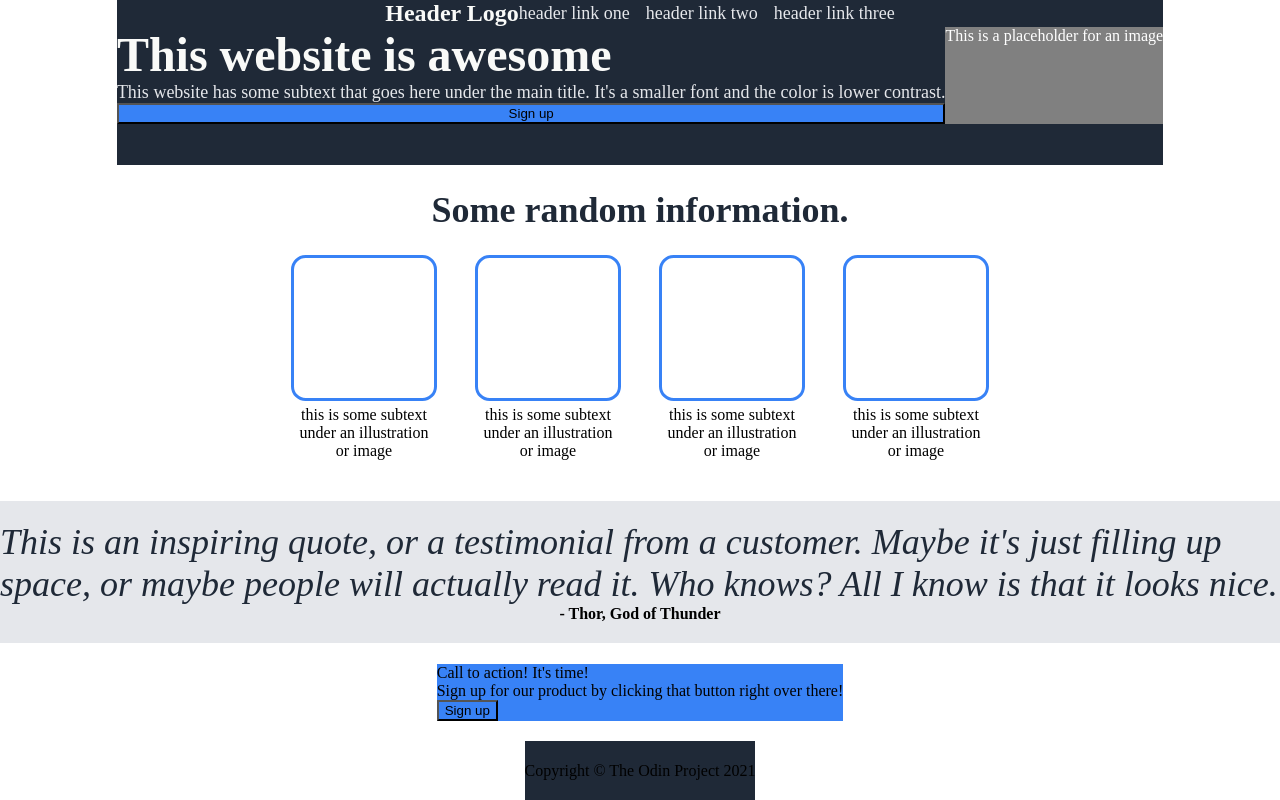
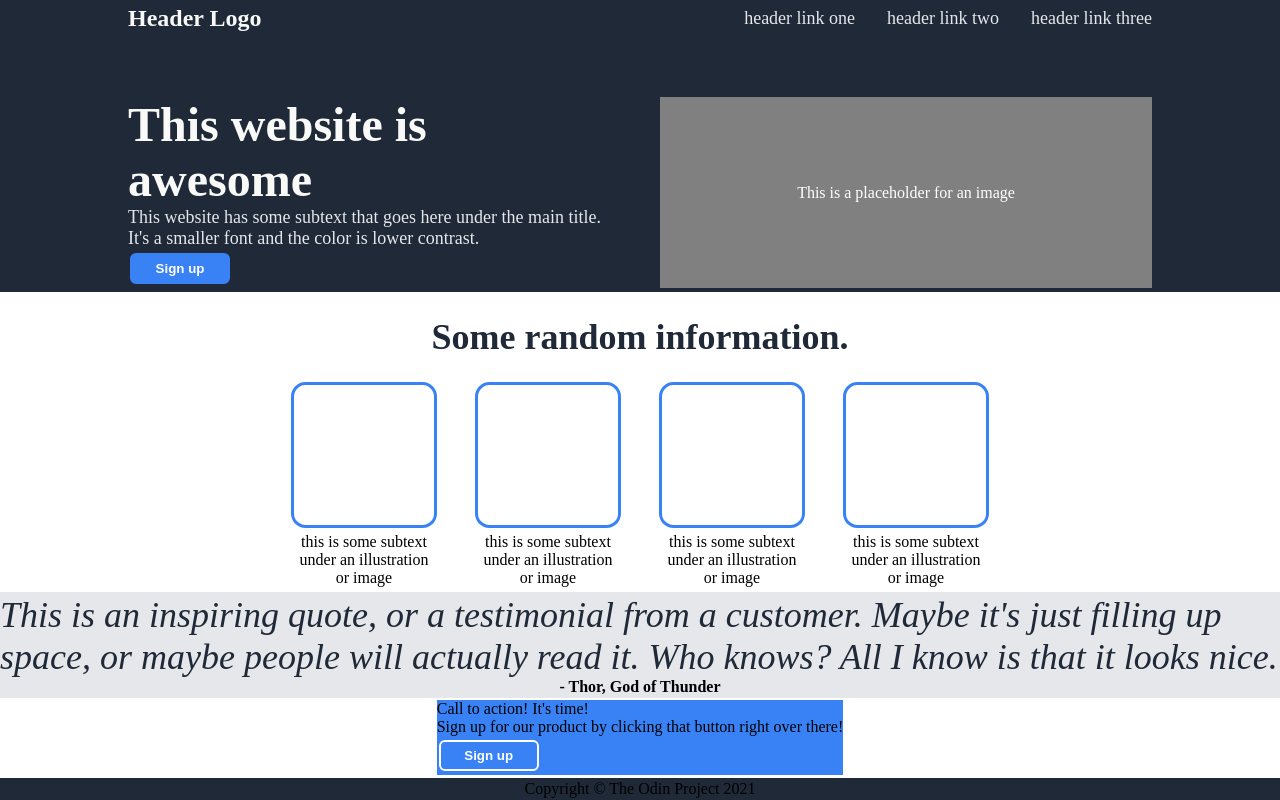
Before and after one commit to andreasaqp/landing-page, a plain HTML site: page index.html in a window 1280 px wide. Drawn offline with Linux system fonts and the light colour scheme.

Commit message:
Add width 100% to all parent containers and edit header and button layouts

```diff
--- a/style.css
+++ b/style.css
@@ -15,6 +15,7 @@ body {
     flex-direction: column;
     align-items: center;
     justify-content: center;
+    width: 100%;
 }
 
 .header,
@@ -24,6 +25,7 @@ body {
     flex-direction: column;
     align-items: center;
     justify-content: flex-start;
+    width: 100%;
 }
 
 .header,
@@ -54,7 +56,7 @@ ul {
     padding: 0;
     margin: 0;
     display: flex;
-    gap: 16px;
+    gap: 32px;
 }
 
 a {
@@ -65,10 +67,20 @@ a {
     display: flex;
     align-items: center;
     justify-content: space-between;
+    width: 80%;
+    padding: 5px;
+    margin-bottom: 60px;
 }
 
 .bottom-header {
     display: flex;
+    width: 80%;
+    gap: 40px;
+}
+
+.bottom-header-text,
+.bottom-header-image {
+    width: 50%;
 }
 
 .bottom-header-text {
@@ -79,15 +91,36 @@ a {
 .bottom-header-image {
     color: white;
     background-color: grey;
+    display: flex;
+    justify-content: center;
+    align-items: center;
+}
+
+.blue-box-button,
+.bottom-header-button {
+    background-color: #3882F6;
+    border-style: solid;
+    color: white;
+    padding: 6px;
+    text-align: center;
+    text-decoration: none;
+    display: inline-block;
+    margin: 4px 2px;
+    width: 100px;
+    font-weight: 700;
+    border-radius: 6px;
+    border-color: #3882F6;
+}
+
+.blue-box-button {
+    border-color: white;
 }
 
 .quote-section {
     background-color: #E5E7EB;
 }
 
-.blue-box,
-.blue-box-button,
-.bottom-header-button {
+.blue-box {
     background-color: #3882F6;
 }
 
```
